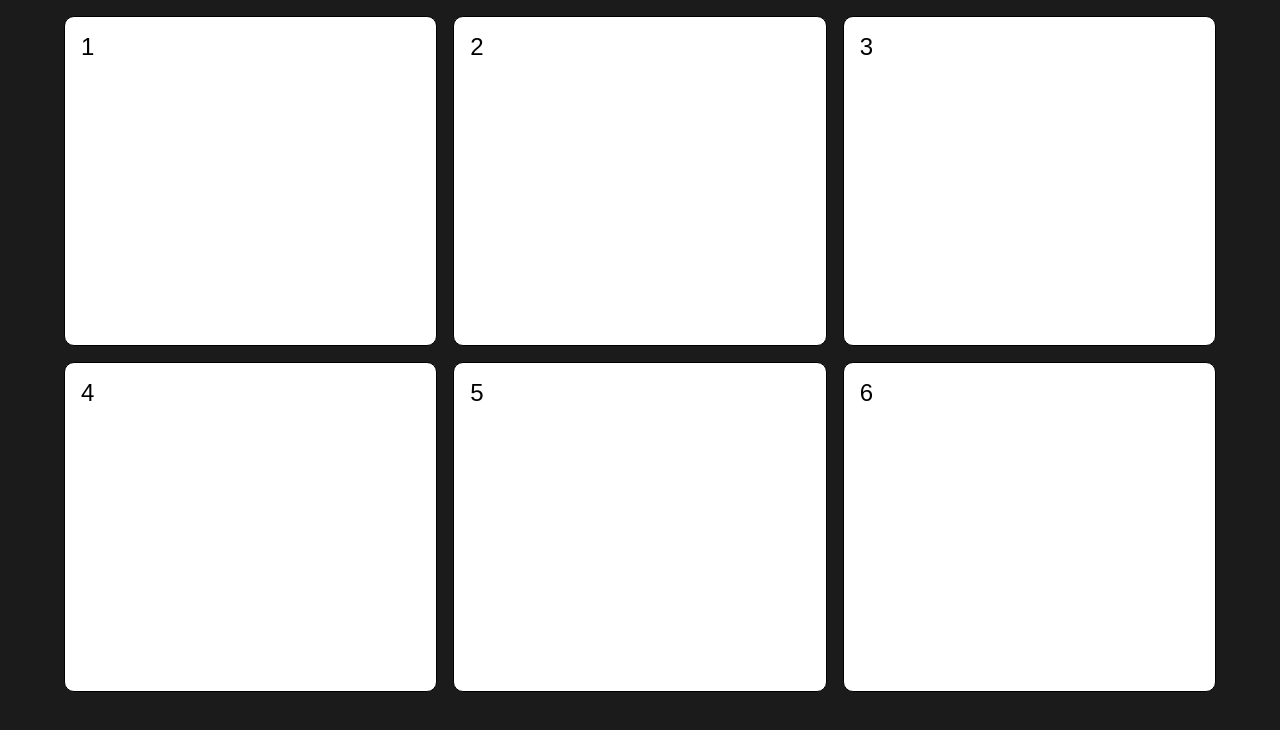
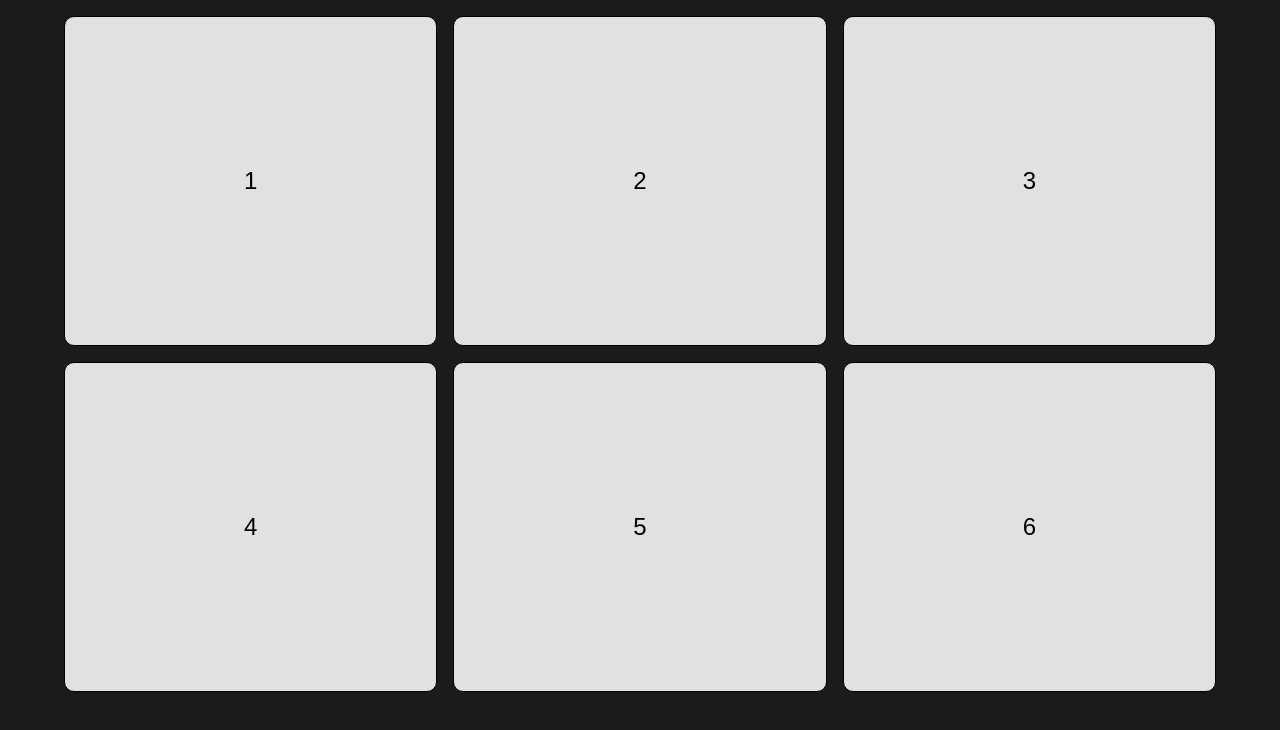
Before and after one commit to DevLomeli/sesion4, a plain HTML site: page index.html in a window 1280 px wide. Drawn offline with Linux system fonts and the light colour scheme.

Commit message:
commit from task001

```diff
--- a/style.css
+++ b/style.css
@@ -19,9 +19,13 @@ body {
 }
 
 .item {
+  display: flex;
+  flex-flow: column nowrap;
+  justify-content: center;
+  align-items: center;
   border: 1px solid black;
   border-radius: 10px;
-  background: #fff;
+  background: #e1e1e1;
   padding: 1rem;
   font-size: 1.5rem;
 }
```
